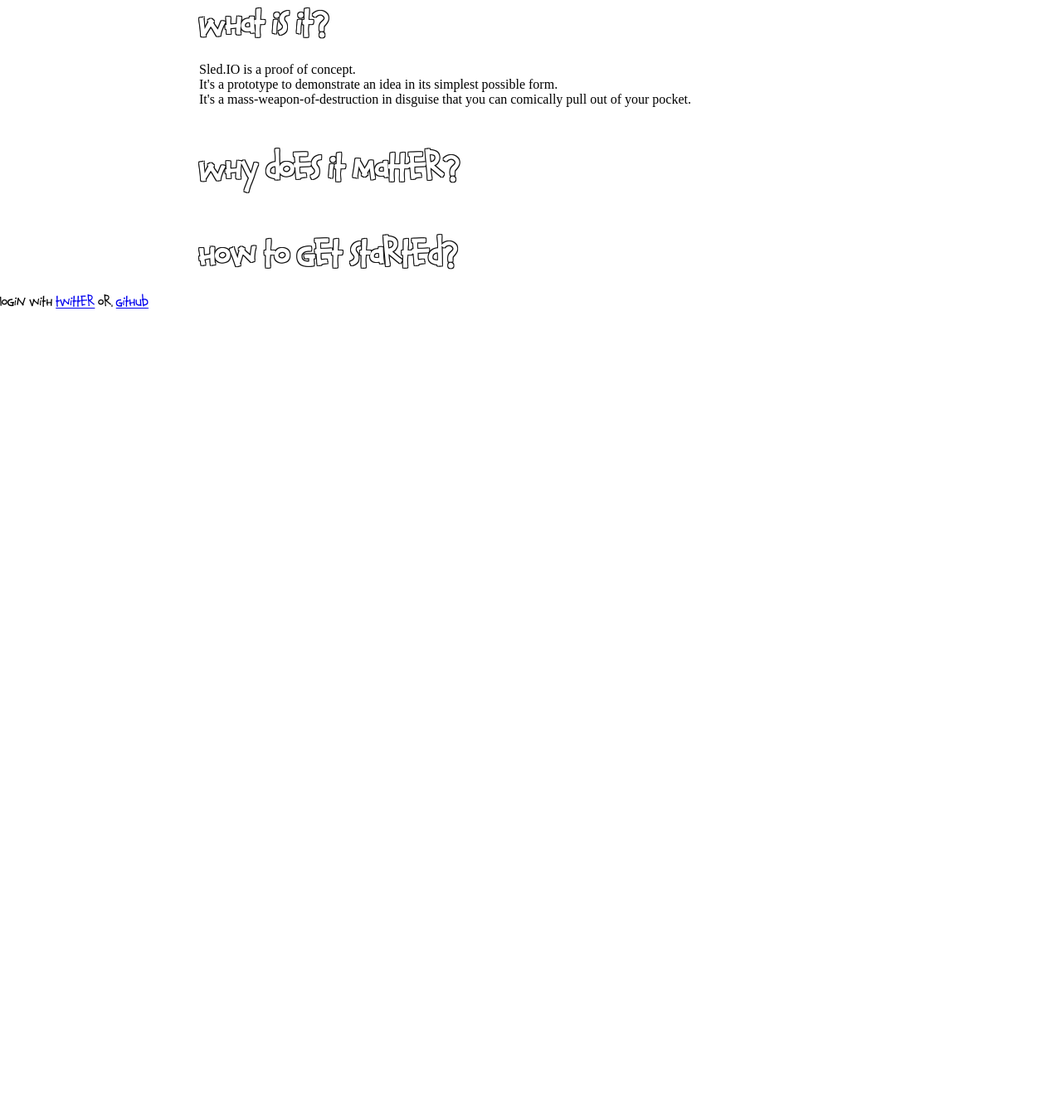
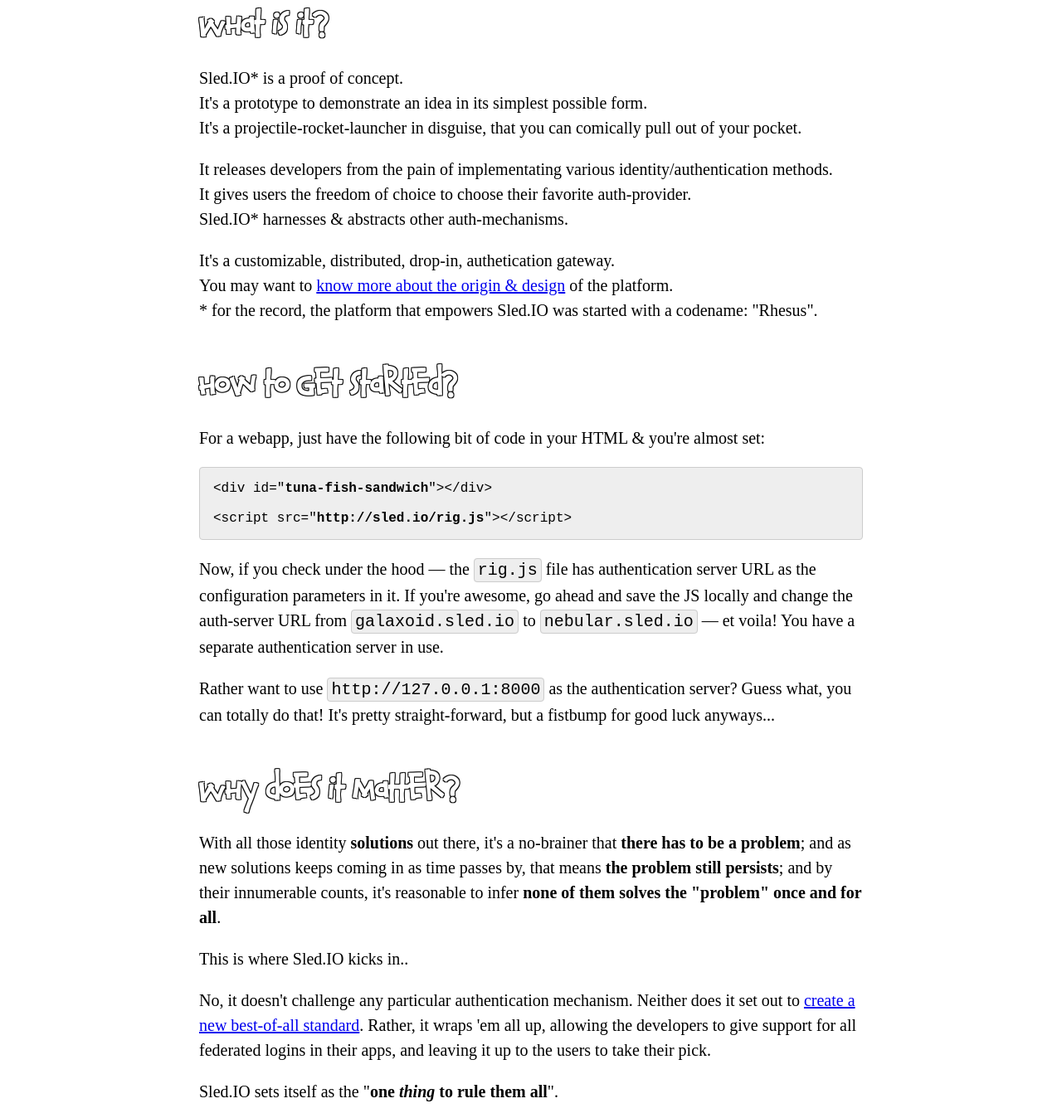
Before and after one commit to debloper/sled, a website: page public/index.html in a window 1280 px wide. Shown: the part 441-1789 px from the top of the page at 83% size. Before the commit the page ends 817 px from the top, so only its background shows below. Drawn offline with nearby package versions, Linux system fonts and the light colour scheme; a web font is replaced by a local one.

Commit message:
Contents inbound, fixes #7
Signed-off-by: Soumya Deb <debloper@gmail.com>

```diff
--- a/public/css/style.css
+++ b/public/css/style.css
@@ -45,6 +45,13 @@
   text-shadow: 1px 1px 0 #111, 1px -1px 0 #111,
                -1px 1px 0 #111, -1px -1px 0 #111;
 }
+code, pre {
+  padding: 2px 4px;
+  background: #eee;
+  border: 1px solid #ccc;
+  border-radius: 4px;
+}
+pre { padding: 1rem; }
 section {
   width: 800px;
   margin: auto;
@@ -53,7 +60,11 @@
   margin: 3rem auto 1rem;
   font-size: 2.5rem;
 }
-section p { font-family: Schoolbell; }
+section p {
+  font-family: Schoolbell;
+  font-size: 1.25rem;
+  line-height: 1.5;
+}
 
 /* 1. ID & Class */
 #banner {
--- a/public/index.html
+++ b/public/index.html
@@ -39,14 +39,48 @@
     <section>
         <h1 id="what">What is it?</h1>
         <p>
-            Sled.IO is a proof of concept.<br />
+            Sled.IO* is a proof of concept.<br />
             It's a prototype to demonstrate an idea in its simplest possible form.<br />
-            It's a mass-weapon-of-destruction in disguise that you can comically pull out of your pocket.
+            It's a projectile-rocket-launcher in disguise, that you can comically pull out of your pocket.
+        </p>
+        <p>
+            It releases developers from the pain of implementating various identity/authentication methods.<br />
+            It gives users the freedom of choice to choose their favorite auth-provider.<br />
+            Sled.IO* harnesses &amp; abstracts other auth-mechanisms.
+        </p>
+        <p>
+            It's a customizable, distributed, drop-in, authetication gateway.<br />
+            You may want to <a href="#">know more about the origin &amp; design</a> of the platform.<br />
+            * for the record, the platform that empowers Sled.IO was started with a codename: "Rhesus".
+        </p>
+        <h1 id="how">How to get started?</h1>
+        <p>
+        For a webapp, just have the following bit of code in your HTML &amp; you're almost set:
+<pre>
+&lt;div id="<b>tuna-fish-sandwich</b>"&gt;&lt;/div&gt;
+
+&lt;script src="<b>http://sled.io/rig.js</b>"&gt;&lt;/script&gt;
+</pre>
+        </p>
+        <p>
+            Now, if you check under the hood &mdash; the <code>rig.js</code> file has authentication server URL as the configuration parameters in it. If you're awesome, go ahead and save the JS locally and change the auth-server URL from <code>galaxoid.sled.io</code> to <code>nebular.sled.io</code> &mdash; et voila! You have a separate authentication server in use.
+        </p>
+        <p>
+            Rather want to use <code>http://127.0.0.1:8000</code> as the authentication server? Guess what, you can totally do that! It's pretty straight-forward, but a fistbump for good luck anyways...
         </p>
         <h1 id="why">Why does it matter?</h1>
-        <p></p>
-        <h1 id="how">How to get started?</h1>
-        <p></p>
+        <p>
+            With all those identity <b>solutions</b> out there, it's a no-brainer that <b>there has to be a problem</b>; and as new solutions keeps coming in as time passes by, that means <b>the problem still persists</b>; and by their innumerable counts, it's reasonable to infer <b>none of them solves the "problem" once and for all</b>.
+        </p>
+        <p>
+            This is where Sled.IO kicks in.</em>.
+        </p>
+        <p>
+            No, it doesn't challenge any particular authentication mechanism. Neither does it set out to <a href="http://xkcd.com/927" target="_blank">create a new best-of-all standard</a>. Rather, it wraps 'em all up, allowing the developers to give support for all federated logins in their apps, and leaving it up to the users to take their pick.
+        </p>
+        <p>
+            Sled.IO sets itself as the "<b>one <em>thing</em> to rule them all</b>".
+        </p>
     </section>
 
     <!-- Lazy Loadable JS -->
```
